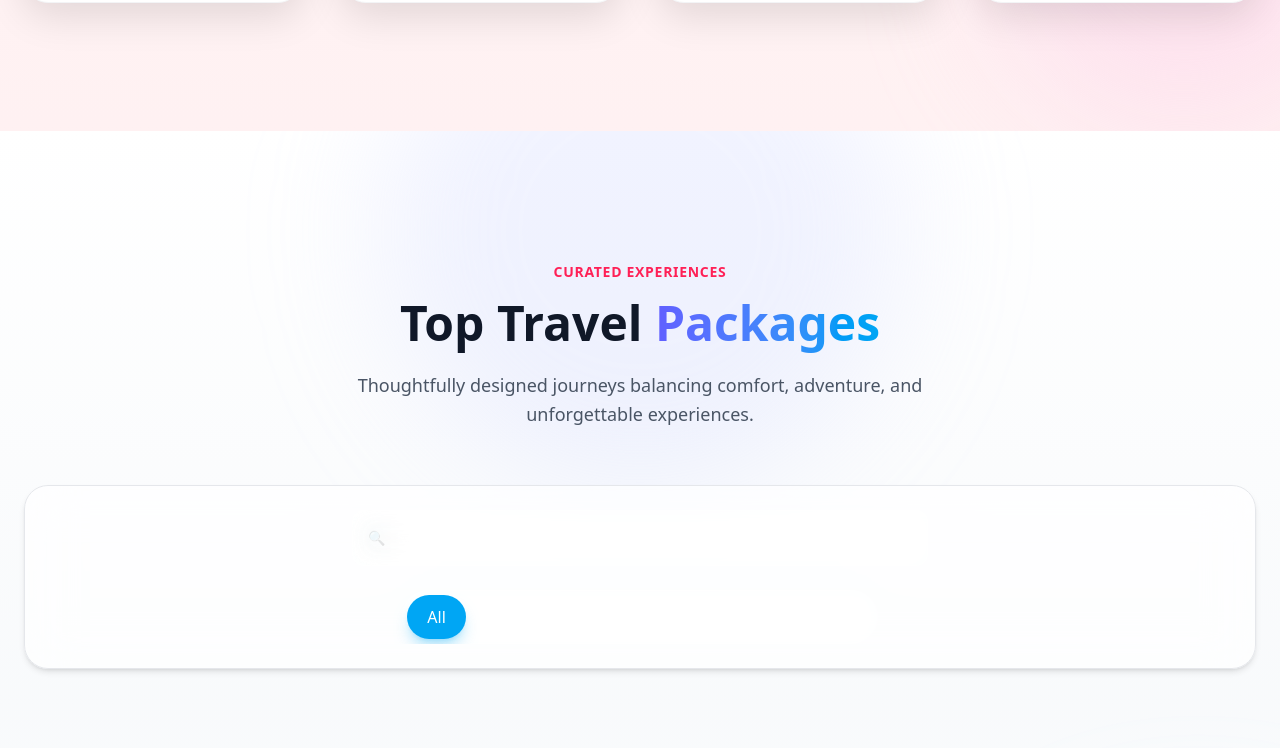
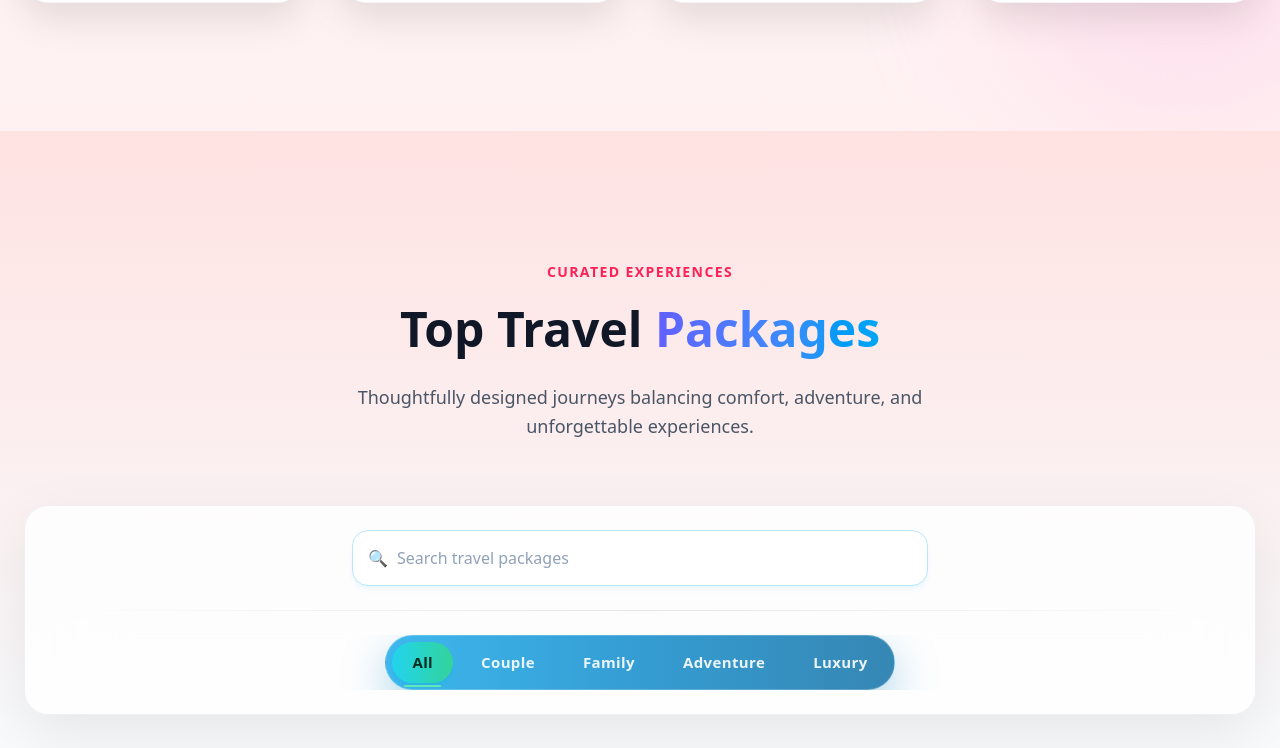
Before and after one commit to aakashsaini943/AzureEscape, a React (Vite) app: page / in a window 1280 px wide. Shown: the part 6521-7269 px from the top of the page. Built offline with nearby package versions, Linux system fonts and the light colour scheme; grey boxes are pictures that could not be loaded.

Commit message:
improve ts section search comp.

```diff
--- a/src/components/sections/TopPackages/PackageFilter.jsx
+++ b/src/components/sections/TopPackages/PackageFilter.jsx
@@ -2,15 +2,19 @@ const filters = ["All", "Couple", "Family", "Adventure", "Luxury"];
 
 const PackageFilter = ({ type, setType }) => {
   return (
-    <div className="w-full overflow-x-auto px-4 sm:px-0">
+    <div className="w-full px-4 sm:px-0">
+      <div className="overflow-x-auto hide-scrollbar">
         <div
           className="
             mx-auto
-          flex w-max items-center gap-1
+            w-max
+            flex items-center gap-2
             rounded-full
-          bg-white/10 backdrop-blur-md
+            bg-gradient-to-r from-[#0ea5e9]/80 via-[#0284c7]/80 to-[#0369a1]/80
+            backdrop-blur-xl
             border border-white/20
-          p-1
+            p-1.5
+            shadow-[0_18px_45px_rgba(2,132,199,0.35)]
           "
         >
           {filters.map((f) => {
@@ -21,24 +25,48 @@ const PackageFilter = ({ type, setType }) => {
                 key={f}
                 onClick={() => setType(f)}
                 className={`
-                whitespace-nowrap
+                  relative
+                  min-w-[78px] sm:min-w-fit
                   px-4 sm:px-5
-                py-2 sm:py-2.5
+                  py-2.5
                   rounded-full
-                text-sm sm:text-base
-                font-medium
-                transition-all duration-300
+                  text-sm sm:text-[15px]
+                  font-semibold
+                  tracking-wide
+                  transition-all duration-300 ease-out
+                  focus:outline-none
                   ${
                     active
-                    ? "bg-sky-500 text-white shadow-lg shadow-sky-500/30"
-                    : "text-white/70 hover:text-white hover:bg-white/10"
+                      ? `
+                        bg-gradient-to-r from-[#22d3ee] to-[#34d399]
+                        text-[#022c22]
+                        shadow-md shadow-cyan-500/30
+                      `
+                      : `
+                        text-white/90
+                        hover:bg-white/20
+                        hover:text-white
+                      `
                   }
                 `}
               >
                 {f}
+
+                {/* Active glow line */}
+                {active && (
+                  <span
+                    className="
+                      absolute inset-x-3 -bottom-1
+                      h-[2px]
+                      bg-emerald-300
+                      rounded-full
+                    "
+                  />
+                )}
               </button>
             );
           })}
+        </div>
       </div>
     </div>
   );
--- a/src/components/sections/TopPackages/PackageSearch.jsx
+++ b/src/components/sections/TopPackages/PackageSearch.jsx
@@ -1,9 +1,18 @@
 const PackageSearch = ({ query, setQuery }) => {
   return (
     <div className="w-full px-4 sm:px-0">
-      <div className="relative max-w-md sm:max-w-lg md:max-w-xl mx-auto">
+      <div className="relative max-w-md sm:max-w-lg md:max-w-xl mx-auto group">
+
         {/* Search Icon */}
-        <span className="absolute left-4 top-1/2 -translate-y-1/2 text-white/60 text-sm">
+        <span
+          className="
+            pointer-events-none
+            absolute left-4 top-1/2 -translate-y-1/2
+            text-sky-500 text-base
+            transition-all duration-300
+            group-focus-within:scale-110
+          "
+        >
           🔍
         </span>
 
@@ -15,18 +24,37 @@ const PackageSearch = ({ query, setQuery }) => {
           className="
             w-full
             h-12 sm:h-14
-            pl-11 pr-4
-            rounded-xl
-            bg-white/15
-            backdrop-blur-md
-            border border-white/20
-            text-white
-            placeholder-white/60
+            pl-11 pr-5
+            rounded-2xl
+            bg-white
+            border border-sky-200
+            text-slate-800
+            placeholder-slate-400
             text-sm sm:text-base
+
+            shadow-md shadow-sky-100/60
+            transition-all duration-300 ease-out
             focus:outline-none
-            focus:ring-2 focus:ring-sky-400/60
             focus:border-sky-400
-            transition
+            focus:ring-2 focus:ring-sky-300/40
+            focus:shadow-sky-200/60
+            focus:-translate-y-[1px]
+          "
+        />
+
+        {/* focus underline */}
+        <span
+          className="
+            pointer-events-none
+            absolute inset-x-4 bottom-1
+            h-[2px]
+            bg-gradient-to-r from-sky-400 to-cyan-400
+            rounded-full
+            opacity-0
+            scale-x-0
+            transition-all duration-300
+            group-focus-within:opacity-100
+            group-focus-within:scale-x-100
           "
         />
       </div>
--- a/src/components/sections/TopPackages/TopPackages.jsx
+++ b/src/components/sections/TopPackages/TopPackages.jsx
@@ -23,29 +23,29 @@ const TopPackages = () => {
         relative
         py-20 sm:py-24 lg:py-32
         px-4 sm:px-6
-        bg-gradient-to-b from-white via-slate-50 to-white
+        bg-gradient-to-b from-red-100 via-slate-50 to-white
         overflow-hidden
       "
     >
-      {/* Soft background accents (toned down) */}
-      <div className="pointer-events-none absolute -top-40 left-1/2 -translate-x-1/2 w-[520px] h-[520px] bg-indigo-200/25 rounded-full blur-3xl" />
-      <div className="pointer-events-none absolute bottom-0 -right-32 w-[420px] h-[420px] bg-sky-200/30 rounded-full blur-3xl" />
+      {/* Ambient background accents */}
+      <div className="pointer-events-none absolute -top-48 left-1/2 -translate-x-1/2 w-[520px] h-[520px] bg-sky-150/25 rounded-full blur-3xl" />
+      <div className="pointer-events-none absolute bottom-0 -right-40 w-[420px] h-[420px] bg-indigo-200/30 rounded-full blur-3xl" />
 
       <div className="relative max-w-7xl mx-auto">
         {/* Header */}
         <div className="text-center max-w-2xl mx-auto">
-          <span className="text-xs sm:text-sm font-semibold tracking-wider text-rose-500 uppercase">
+          <span className="inline-block text-xs sm:text-sm font-semibold tracking-widest text-rose-500 uppercase">
             Curated Experiences
           </span>
 
-          <h2 className="mt-3 sm:mt-4 text-3xl sm:text-4xl md:text-5xl font-bold text-gray-900">
+          <h2 className="mt-4 text-3xl sm:text-4xl md:text-5xl font-bold text-gray-900 leading-tight">
             Top Travel{" "}
             <span className="bg-gradient-to-r from-indigo-500 to-sky-500 bg-clip-text text-transparent">
               Packages
             </span>
           </h2>
 
-          <p className="mt-4 sm:mt-6 text-gray-600 text-base sm:text-lg leading-relaxed">
+          <p className="mt-5 sm:mt-6 text-gray-600 text-base sm:text-lg leading-relaxed">
             Thoughtfully designed journeys balancing comfort, adventure,
             and unforgettable experiences.
           </p>
@@ -54,25 +54,28 @@ const TopPackages = () => {
         {/* Controls */}
     <div
   className="
-            mt-12 sm:mt-14
+    mt-14 sm:mt-16
     rounded-2xl sm:rounded-3xl
-            bg-white/70 backdrop-blur-xl
-            border border-gray-200
-            shadow-md
+    bg-white/80
+    backdrop-blur-2xl
+    border border-gray-200/60
+    shadow-[0_20px_60px_rgba(0,0,0,0.08)]
     p-4 sm:p-6
-            flex flex-col gap-4 sm:gap-6
+    flex flex-col gap-5 sm:gap-6
   "
 >
   <PackageSearch query={query} setQuery={setQuery} />
+  <div className="h-px bg-gradient-to-r from-transparent via-gray-300/60 to-transparent" />
   <PackageFilter type={type} setType={setType} />
 </div>
+
 
         {/* Grid */}
         <div
           className="
-            mt-14 sm:mt-16 lg:mt-20
+            mt-16 sm:mt-18 lg:mt-22
             grid gap-6 sm:gap-8 lg:gap-10
-            sm:grid-cols-2 lg:grid-cols-4
+            grid-cols-1 sm:grid-cols-2 lg:grid-cols-4
           "
         >
           {filteredPackages.map((pkg) => (
@@ -82,8 +85,13 @@ const TopPackages = () => {
 
         {/* Empty State */}
         {filteredPackages.length === 0 && (
-          <div className="mt-16 text-center text-gray-500 text-sm sm:text-base">
-            No packages match your search. Try adjusting filters.
+          <div className="mt-20 text-center">
+            <p className="text-gray-500 text-sm sm:text-base">
+              No packages match your search.
+            </p>
+            <p className="mt-1 text-gray-400 text-xs sm:text-sm">
+              Try adjusting filters or search terms.
+            </p>
           </div>
         )}
       </div>
```
Lines whose indentation alone changed are shown as unchanged.
